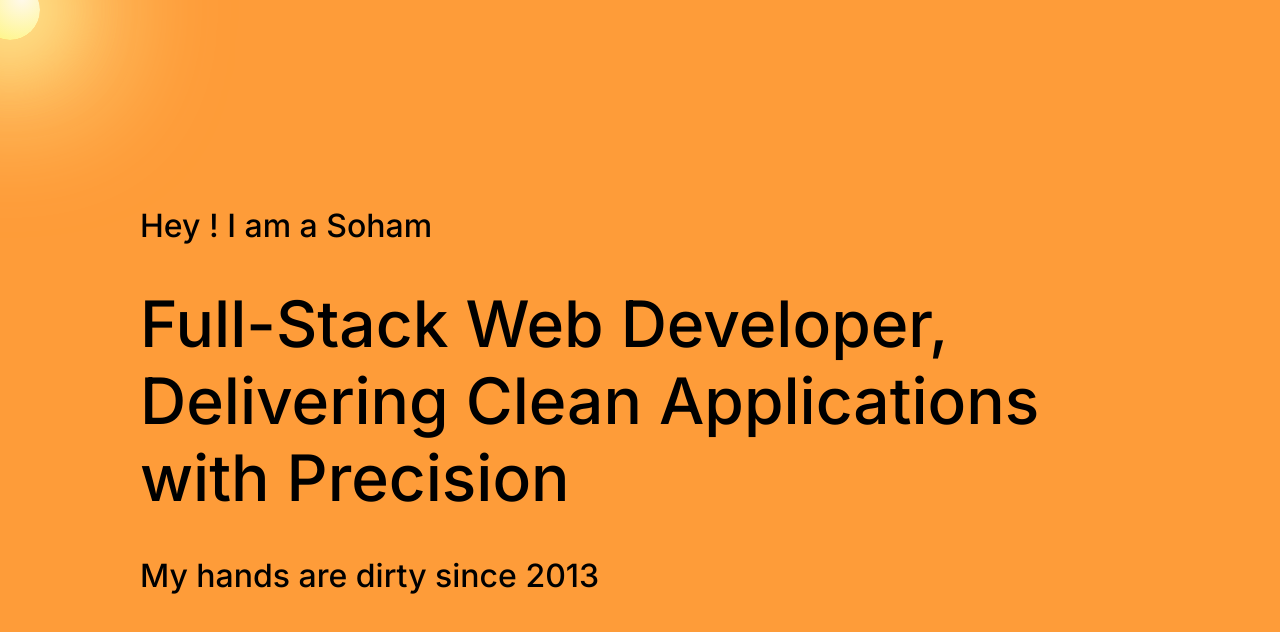
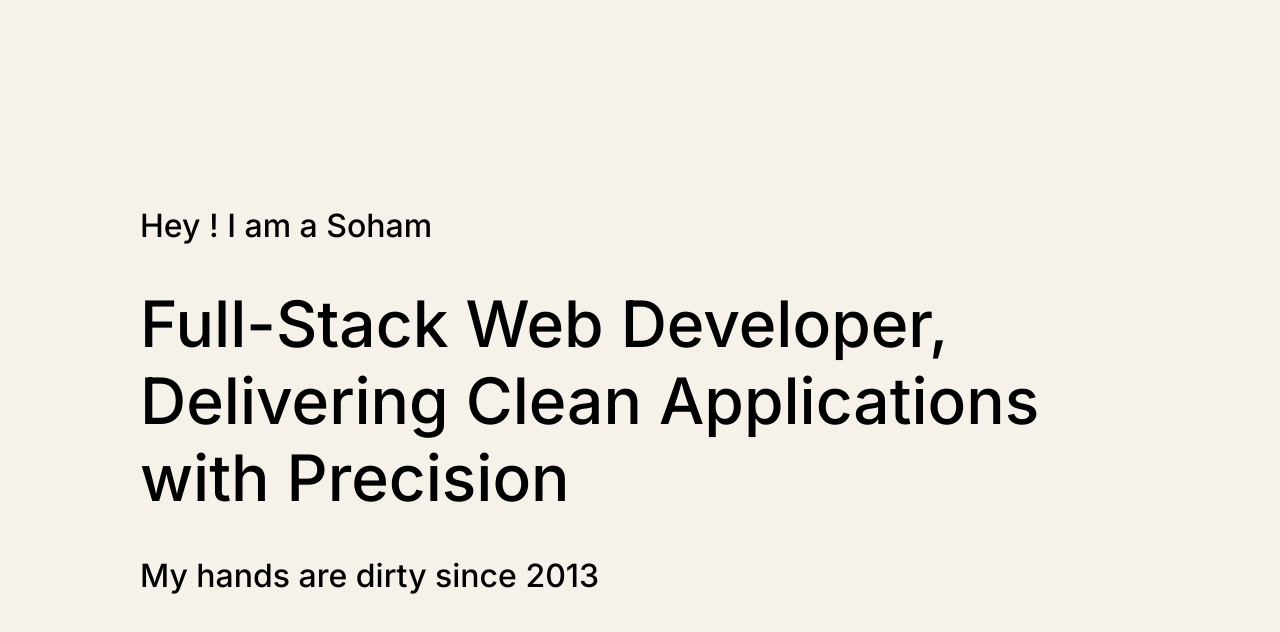
Before and after one commit to sohamnakhare/my-website, a Next.js app: page / in a window 1280 px wide. Shown: the top 632 px of the page. Built offline with nearby package versions, Linux system fonts and the light colour scheme.

Commit message:
update colors

```diff
--- a/pages/index.tsx
+++ b/pages/index.tsx
@@ -66,8 +66,8 @@ export default function Home() {
                     Hi ! I am Soham
                   </div>
                   <div
-                    className="text-lg font-medium"
-                    style={{ flexBasis: '35%' }}
+                    className="text-md font-medium"
+                    style={{ flexBasis: '30%' }}
                   >
                     I am a Full-Stack Web Developer with a passion for
                     delivering clean, precise applications that exceed client
--- a/styles/globals.css
+++ b/styles/globals.css
@@ -6,7 +6,7 @@
     'Fira Mono', 'Droid Sans Mono', 'Courier New', monospace;
 
   --foreground-rgb: 0, 0, 0;
-  --background-rgb: 250,126,1;
+  --background-rgb: 246, 241, 233;
   --background-alt-rgb: 255,222,107;
   --cursor-dot-rgb: 0, 0, 0;
   --middleground-rgb: 238, 238, 238;
@@ -18,7 +18,6 @@
   box-sizing: border-box;
   padding: 0;
   margin: 0;
-
 }
 
 html,
@@ -29,7 +28,7 @@ body {
 
 body {
   color: rgb(var(--foreground-rgb));
-  background:#FE9C39;
+  background: rgb(var(--background-rgb));
 }
 
 .magic {
@@ -66,6 +65,7 @@ body {
 
 .bg-alt {
   background: rgb(var(--background-alt-rgb));
+  color: black;
 }
 
 /* atomic classes */
@@ -147,6 +147,10 @@ img {
 
 .text-huge {
   font-size: 4rem;
+}
+
+.text-md {
+  font-size: 1.25rem;
 }
 
 .text-sm {
--- a/ui/components/FollowCursor/FollowCursor.module.css
+++ b/ui/components/FollowCursor/FollowCursor.module.css
@@ -7,12 +7,9 @@
 }
 
 .normal-dot {
-    width: 60px;
-    height: 60px;
-    background: radial-gradient(rgb(255,249,237), rgb(254,243,59));
-    box-shadow: 0 0 60px 30px rgba(255,254,171, 0.5), 0 0 100px 90px rgba(255,254,171, 0.4);
-    animation: turn 3s ease-out 0s infinite;
-    background-size: 200% 200%;
+    width: 20px;
+    height: 20px;
+    background:  rgb(255, 132, 0)
 }
 
 .small-dot {
@@ -24,8 +21,8 @@
 .large-dot {
     width: 30vw;
     height: 30vw;
-    background: radial-gradient(rgba(255,234,67), rgb(255,189,51));
-    box-shadow: 0 0 60px 100px rgba(255,234,67, 0.5), 0 0 100px 200px rgba(255,234,67, 0.4), 0 0 140px 300px rgba(255,234,67, 0.3), 0 0 200px 500px rgba(255,234,67, 0.2);
+    background: radial-gradient(rgba(255, 217, 61), rgb(255,189,51));
+    box-shadow: 0 0 60px 100px rgba(255, 217, 61, 0.5), 0 0 100px 200px rgba(255, 217, 61, 0.4), 0 0 140px 300px rgba(255, 217, 61, 0.3), 0 0 200px 500px rgba(255, 217, 61, 0.2);
     animation: turn 3s ease-out 0s infinite;
     background-size: 200% 200%;
 }
```
